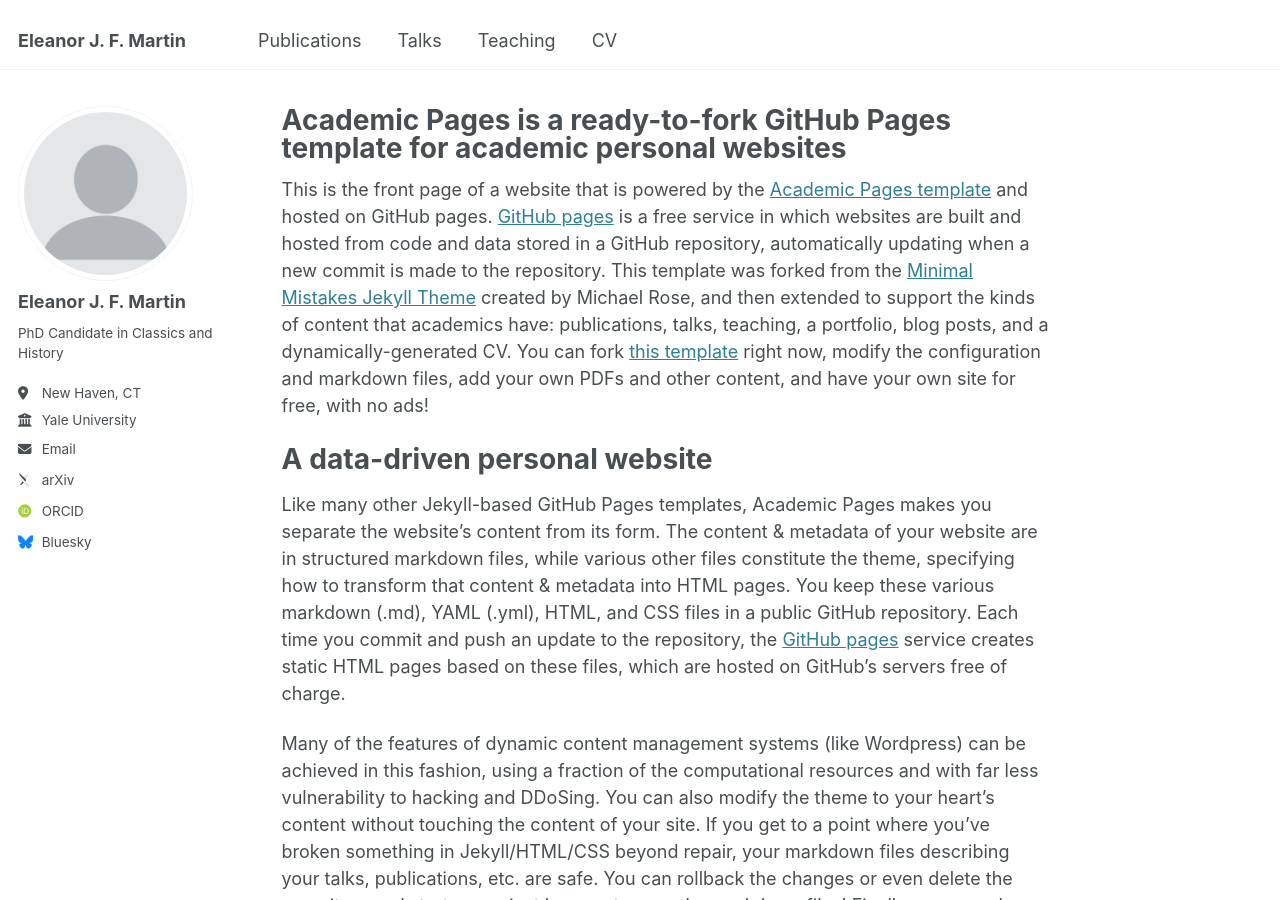
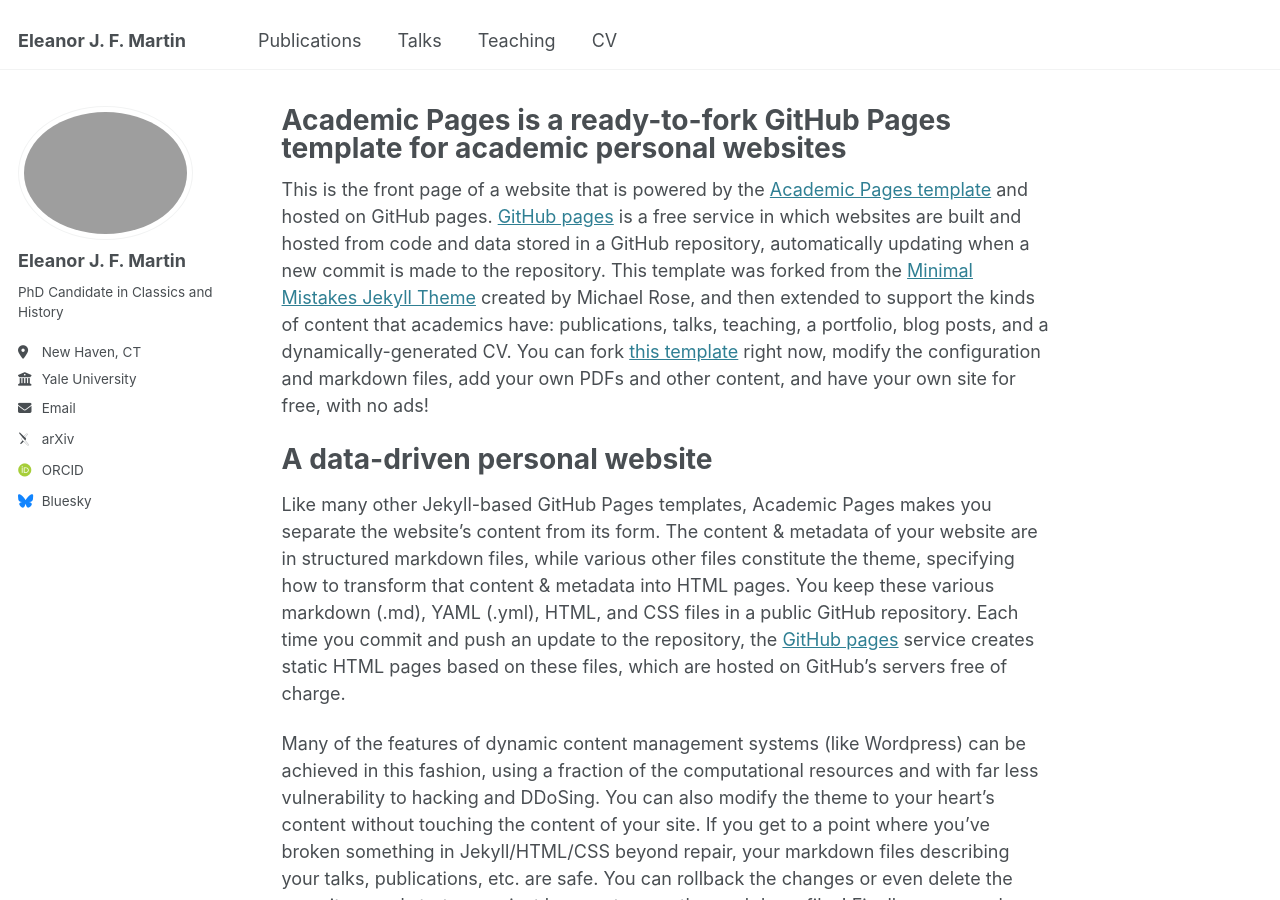
Before and after one commit to eleanorjmartin/eleanorjmartin.github.io, a Jekyll site: the page built from _pages/about.md, in a window 1280 px wide and 900 px high. Built offline with Jekyll 4.4.1, drawn with Linux system fonts in a browser that asks for light colours; some web fonts are replaced.

Commit message:
Update _config.yml

```diff
--- a/_config.yml
+++ b/_config.yml
@@ -22,7 +22,7 @@ repository               : "eleanorjmartin/eleanorjmartin.github.io"
 #               Additional customization can be done by editing /_includes/author-profile.html
 author:
   # Biographic information
-  avatar           : "profile.png"
+  avatar           : "IMG_1198.JPG"
   name             : "Eleanor J. F. Martin"
   pronouns         : # example: "she/her"
   bio              : "PhD Candidate in Classics and History"
```
